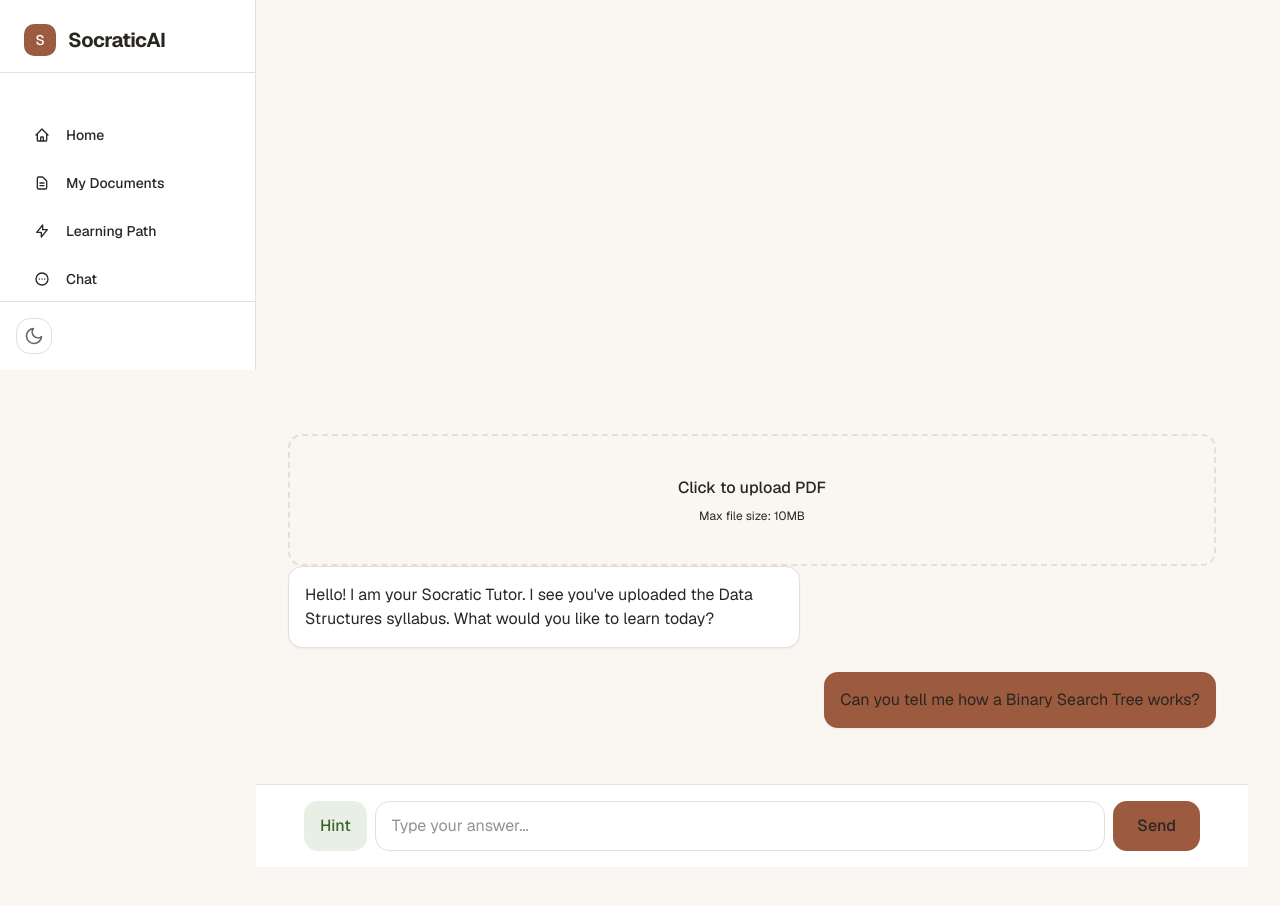
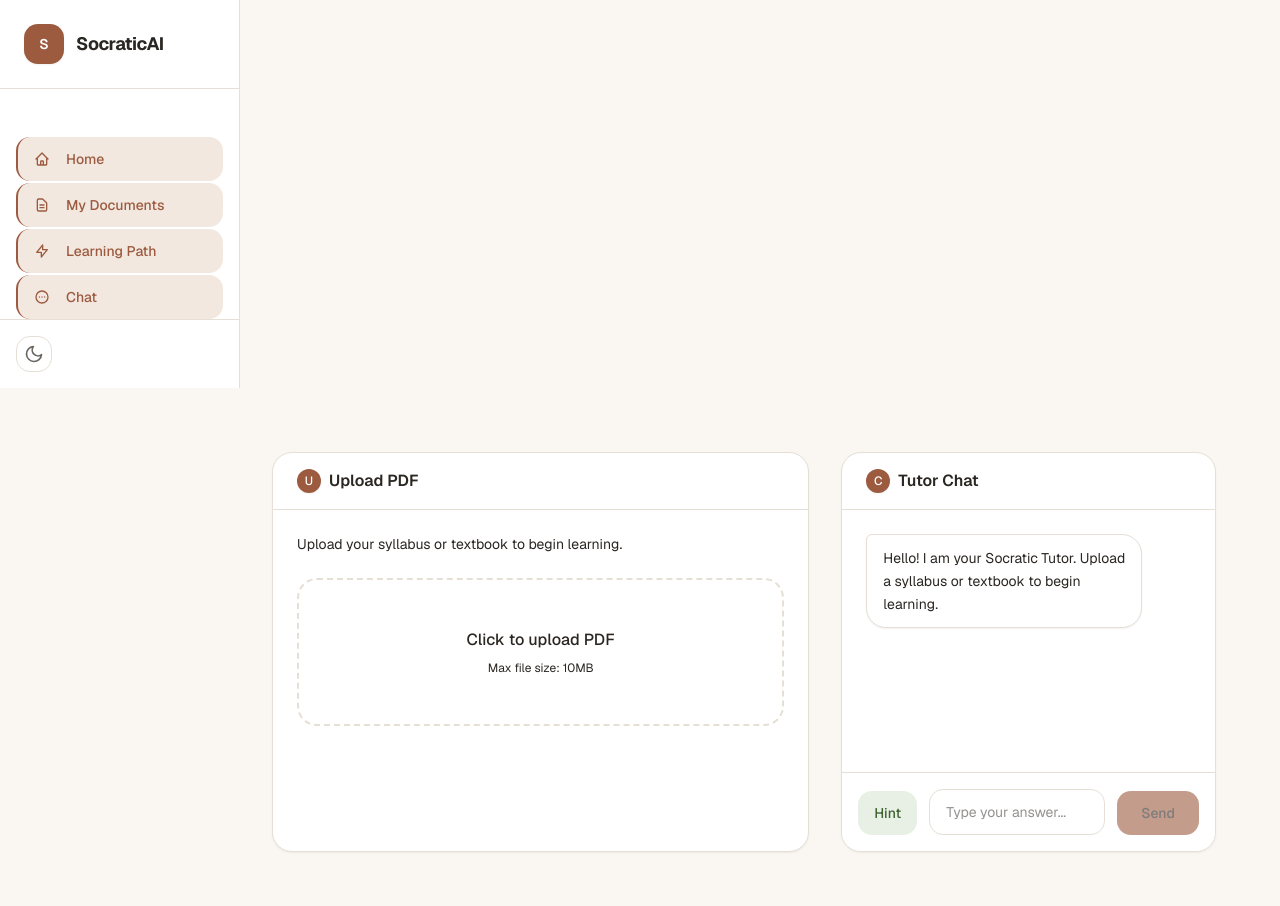
Before and after one commit to SHREYA-G-AMIN/socratic-ai-tutor, a Next.js app: page / in a window 1280 px wide. Shown: the top 906 px of the page. Built offline with nearby package versions, Linux system fonts and the light colour scheme.

Commit message:
feat: initialize core application layout, styling, and UI components

```diff
--- a/src/app/page.tsx
+++ b/src/app/page.tsx
@@ -6,55 +6,145 @@ import { DocumentPreview } from "@/components/DocumentPreview";
 import { PdfUploader } from "@/components/PdfUploader";
 import type { DocumentUploadSuccessData } from "@/types/document";
 
+interface Message {
+  role: "tutor" | "student" | "hint";
+  text: string;
+}
+
+const INITIAL_MESSAGES: Message[] = [
+  {
+    role: "tutor",
+    text:
+      "Hello! I am your Socratic Tutor. Upload a syllabus or textbook to begin learning.",
+  },
+];
+
 export default function Home() {
-  const [showHint, setShowHint] = useState(false);
   const [isLoading, setIsLoading] = useState(false);
   const [uploadedDocument, setUploadedDocument] =
     useState<DocumentUploadSuccessData | null>(null);
+  const [messages, setMessages] = useState<Message[]>(INITIAL_MESSAGES);
+  const [inputValue, setInputValue] = useState("");
 
   const handleHintClick = () => {
-    setShowHint(true);
+    setMessages((prev) => [
+      ...prev,
+      {
+        role: "hint",
+        text:
+          "Hint: Think about how a tree structure splits data into smaller halves!",
+      },
+    ]);
   };
 
   const handleSendClick = () => {
+    if (!inputValue.trim()) return;
+
+    const userMsg: Message = { role: "student", text: inputValue };
+    setMessages((prev) => [...prev, userMsg]);
+    setInputValue("");
     setIsLoading(true);
+
     setTimeout(() => {
       setIsLoading(false);
-    }, 3000);
+      setMessages((prev) => [
+        ...prev,
+        {
+          role: "tutor",
+          text: "That is a great question. Let me think about that with you.",
+        },
+      ]);
+    }, 1500);
   };
+
+  const handleInputChange = (event: React.ChangeEvent<HTMLInputElement>) => {
+    setInputValue(event.target.value);
+  };
+
+  const handleInputKeyDown = (event: React.KeyboardEvent<HTMLInputElement>) => {
+    if (event.key === "Enter" && !event.shiftKey) {
+      event.preventDefault();
+      handleSendClick();
+    }
+  };
+
+  const isDisabled = isLoading || !inputValue.trim();
 
   return (
     <div className="flex flex-col h-full bg-background">
-      <div className="flex-1 p-4 md:p-8 overflow-y-auto">
+      <div className="flex-1 overflow-y-auto">
+        <div className="max-w-7xl mx-auto px-4 py-8 sm:px-6 lg:px-8">
+          {/* Desktop: document workspace left (~58%), tutor chat right (~42%) */}
+          <div className="lg:grid lg:grid-cols-12 gap-8">
+
+            {/* LEFT — Document Workspace */}
+            <div className="lg:col-span-7 space-y-8">
+              <section className="flex flex-col h-full min-h-[50vh]">
+                <div className="rounded-xl border border-border bg-surface shadow-sm overflow-hidden flex flex-col h-full">
+                  {uploadedDocument ? (
+                    <DocumentPreview document={uploadedDocument} />
+                  ) : (
+                    <>
+                      <header className="flex items-center gap-2 border-b border-border px-6 py-4">
+                        <div className="w-6 h-6 rounded-lg bg-accent-primary flex items-center justify-center text-text-on-accent font-medium text-xs shadow-sm">
+                          U
+                        </div>
+                        <h2 className="text-base font-semibold text-primary">
+                          Upload PDF
+                        </h2>
+                      </header>
+                      <div className="p-6 space-y-6">
+                        <p className="text-sm text-secondary">
+                          Upload your syllabus or textbook to begin learning.
+                        </p>
                         <PdfUploader onUploaded={setUploadedDocument} />
+                      </div>
+                    </>
+                  )}
+                </div>
+              </section>
+            </div>
 
-        {uploadedDocument && (
-          <DocumentPreview document={uploadedDocument} />
-        )}
+            {/* RIGHT — Tutor Chat */}
+            <div className="lg:col-span-5 flex flex-col h-full min-h-[50vh]">
+              <div className="rounded-xl border border-border bg-surface shadow-sm overflow-hidden flex flex-col h-full">
+                <header className="flex items-center justify-between border-b border-border px-6 py-4">
+                  <div className="flex items-center gap-2">
+                    <div className="w-6 h-6 rounded-lg bg-accent-primary flex items-center justify-center text-text-on-accent font-medium text-xs shadow-sm">
+                      C
+                    </div>
+                    <h2 className="text-base font-semibold text-primary">
+                      Tutor Chat
+                    </h2>
+                  </div>
+                </header>
 
-        <div className="flex justify-start mb-6">
-          <div className="bg-surface border border-border text-primary p-4 rounded-lg shadow-sm max-w-lg text-sm md:text-base">
-            <p>Hello! I am your Socratic Tutor. I see you&apos;ve uploaded the Data Structures syllabus. What would you like to learn today?</p>
+                {/* Scrollable message history */}
+                <div className="flex-1 min-h-0 overflow-y-auto p-6 space-y-6">
+                  {messages.map((msg, idx) => (
+                    <div
+                      key={idx}
+                      className={`flex ${
+                        msg.role === "student" ? "justify-end" : "justify-start"
+                      }`}
+                    >
+                      <div
+                        className={`max-w-[85%] px-4 py-3 rounded-xl text-sm leading-relaxed shadow-sm whitespace-pre-wrap ${
+                          msg.role === "tutor"
+                            ? "bg-surface border border-border text-primary rounded-tl-sm rounded-tr-xl rounded-br-xl rounded-bl-xl"
+                            : msg.role === "student"
+                            ? "bg-accent-primary text-on-accent rounded-tr-sm rounded-tl-xl rounded-bl-xl rounded-br-xl"
+                            : "bg-hint-bg border border-hint-border text-hint-text rounded-tl-sm rounded-tr-xl rounded-br-xl rounded-bl-xl"
+                        }`}
+                      >
+                        <p>{msg.text}</p>
                       </div>
                     </div>
-
-        <div className="flex justify-end mb-6">
-          <div className="bg-accent-primary text-on-accent p-4 rounded-lg shadow-sm max-w-lg text-sm md:text-base">
-            <p>Can you tell me how a Binary Search Tree works?</p>
-          </div>
-        </div>
-
-        {showHint && (
-          <div className="flex justify-start mb-6">
-            <div className="bg-hint-bg border border-hint-border text-hint-text p-4 rounded-lg shadow-sm max-w-lg text-sm md:text-base">
-              <p>Hint: Think about how a tree structure splits data into smaller halves!</p>
-            </div>
-          </div>
-        )}
+                  ))}
 
                   {isLoading && (
-          <div className="flex justify-start mb-6">
-            <div className="bg-surface border border-border p-4 rounded-lg shadow-sm flex items-center gap-2">
+                    <div className="flex justify-start">
+                      <div className="bg-surface border border-border px-4 py-3 rounded-xl text-primary shadow-sm max-w-[85%] rounded-tl-sm rounded-tr-xl rounded-br-xl rounded-bl-xl flex items-center gap-2">
                         <div className="w-2 h-2 bg-text-muted rounded-full animate-bounce"></div>
                         <div className="w-2 h-2 bg-text-muted rounded-full animate-bounce" style={{ animationDelay: "150ms" }}></div>
                         <div className="w-2 h-2 bg-text-muted rounded-full animate-bounce" style={{ animationDelay: "300ms" }}></div>
@@ -63,11 +153,13 @@ export default function Home() {
                   )}
                 </div>
 
-      <div className="p-4 bg-surface border-t border-border">
-        <div className="flex flex-wrap md:flex-nowrap gap-2 max-w-4xl mx-auto">
+                {/* Composer anchored to bottom of chat panel */}
+                <div className="border-t border-border bg-surface p-4">
+                  <div className="flex gap-3 items-end">
                     <button
                       onClick={handleHintClick}
-            className="bg-hint-bg text-hint-text px-4 py-3 rounded-lg font-medium hover:bg-hint-border transition text-sm md:text-base shrink-0"
+                      disabled={isLoading}
+                      className="shrink-0 bg-hint-bg text-hint-text px-4 py-3 rounded-lg font-medium hover:bg-hint-border transition-colors text-sm disabled:opacity-60 disabled:cursor-not-allowed"
                       title="Need a hint?"
                     >
                       Hint
@@ -76,17 +168,27 @@ export default function Home() {
                     <input
                       type="text"
                       placeholder="Type your answer..."
-            className="flex-1 border border-border rounded-lg px-4 py-3 focus:outline-none focus:border-accent-primary bg-surface text-primary text-sm md:text-base min-w-[150px] placeholder:text-muted"
+                      value={inputValue}
+                      onChange={handleInputChange}
+                      onKeyDown={handleInputKeyDown}
+                      disabled={isLoading}
+                      className="flex-1 min-w-[150px] border border-border rounded-lg px-4 py-3 bg-surface text-primary focus:outline-none focus:border-accent-primary transition-colors placeholder:text-muted text-sm"
                     />
 
                     <button
                       onClick={handleSendClick}
-            className="bg-accent-primary text-on-accent px-6 py-3 rounded-lg font-medium hover:bg-accent-primary-hover transition text-sm md:text-base shrink-0"
+                      disabled={isDisabled}
+                      className="shrink-0 bg-accent-primary text-on-accent px-6 py-3 rounded-lg font-medium hover:bg-accent-primary-hover transition-colors text-sm disabled:opacity-60 disabled:cursor-not-allowed"
                     >
                       Send
                     </button>
                   </div>
                 </div>
               </div>
+            </div>
+          </div>
+        </div>
+      </div>
+    </div>
   );
 }
--- a/src/components/AppShell.tsx
+++ b/src/components/AppShell.tsx
@@ -5,10 +5,10 @@ import { Sidebar } from "@/components/Sidebar";
 import { ThemeToggle } from "@/components/ThemeToggle";
 
 const MOBILE_NAV_ITEMS = [
-  { href: "/", label: "Home" },
-  { href: "/", label: "My Documents" },
-  { href: "/", label: "Learning Path" },
-  { href: "/", label: "Chat" },
+  { href: "/", label: "Home", icon: "home" },
+  { href: "/", label: "My Documents", icon: "documents" },
+  { href: "/", label: "Learning Path", icon: "path" },
+  { href: "/", label: "Chat", icon: "chat" },
 ];
 
 export function AppShell({ children }: { children: React.ReactNode }) {
@@ -19,12 +19,12 @@ export function AppShell({ children }: { children: React.ReactNode }) {
   return (
     <div className="flex flex-col h-screen bg-background">
       <header
-        className="md:hidden flex items-center justify-between px-4 py-3 border-b border-border bg-surface z-20"
+        className="md:hidden flex items-center justify-between px-4 py-3.5 border-b border-border bg-surface z-20 shrink-0"
       >
-        <h1 className="text-xl font-bold text-primary">SocraticAI</h1>
+        <h1 className="text-lg font-bold text-primary">SocraticAI</h1>
         <button
           onClick={() => setSidebarOpen((prev) => !prev)}
-          className="w-9 h-9 rounded-lg border border-border bg-surface text-text-secondary hover:bg-surface-hover hover:text-text-primary transition-colors"
+          className="w-10 h-10 rounded-lg border border-border bg-surface text-text-secondary hover:bg-surface-hover hover:text-text-primary transition-colors"
           aria-label={sidebarOpen ? "Close navigation" : "Open navigation"}
           aria-expanded={sidebarOpen}
         >
@@ -70,15 +70,15 @@ export function AppShell({ children }: { children: React.ReactNode }) {
         )}
 
         <aside
-          className={`fixed left-0 top-0 h-full w-64 bg-surface border-r border-border z-50 transition-transform duration-300 ease-in-out ${
+          className={`fixed left-0 top-0 h-full w-60 bg-surface border-r border-border z-50 transition-transform duration-300 ease-in-out ${
             sidebarOpen ? "translate-x-0" : "-translate-x-full"
           } md:hidden`}
         >
           <div className="p-4 flex items-center justify-between border-b border-border pb-3 mb-6">
-            <span className="text-xl font-bold text-primary">SocraticAI</span>
+            <span className="text-lg font-bold text-primary">SocraticAI</span>
             <button
               onClick={closeSidebar}
-              className="w-8 h-8 rounded-lg hover:bg-surface-hover transition-colors"
+              className="w-9 h-9 rounded-lg hover:bg-surface-hover transition-colors"
               aria-label="Close navigation"
             >
               <svg
@@ -96,16 +96,16 @@ export function AppShell({ children }: { children: React.ReactNode }) {
               </svg>
             </button>
           </div>
-          <nav className="px-3 space-y-1">
+          <nav className="px-3 space-y-0.5">
             {MOBILE_NAV_ITEMS.map((item) => (
               <a
                 key={item.label}
                 href={item.href}
-                className="flex items-center gap-3 px-4 py-3 rounded-lg text-secondary hover:text-primary hover:bg-surface-hover transition-colors border-l-2 border-transparent hover:border-surface-tertiary"
+                className="flex items-center gap-3 px-4 py-3 rounded-lg text-sm font-medium text-secondary hover:text-primary hover:bg-surface-hover transition-colors border-l-2 border-transparent hover:border-surface-tertiary"
                 aria-current={item.href === "/" ? "page" : undefined}
               >
-                <span className="w-5 text-muted">{renderIcon(item.label)}</span>
-                <span className="text-sm font-medium">{item.label}</span>
+                <span className="w-5 text-center">{renderIcon(item.icon)}</span>
+                <span>{item.label}</span>
               </a>
             ))}
           </nav>
@@ -116,7 +116,7 @@ export function AppShell({ children }: { children: React.ReactNode }) {
 
         <Sidebar className="hidden md:block" />
 
-        <main className="md:pl-64 flex-1 overflow-y-auto p-4 md:p-8">
+        <main className="md:pl-60 flex-1 overflow-y-auto p-4 md:p-8">
           {children}
         </main>
       </div>
@@ -124,27 +124,27 @@ export function AppShell({ children }: { children: React.ReactNode }) {
   );
 }
 
-function renderIcon(label: string): React.ReactElement {
-  switch (label) {
-    case "Home":
+function renderIcon(icon: string): React.ReactElement {
+  switch (icon) {
+    case "home":
       return (
         <svg className="w-4 h-4" fill="none" stroke="currentColor" viewBox="0 0 24 24">
           <path strokeLinecap="round" strokeLinejoin="round" strokeWidth={2} d="M3 12l2-2m0 0l7-7 7 7M5 10v10a1 1 0 001 1h3m10-11l2 2m-2-2v10a1 1 0 01-1 1h-3m-6 0a1 1 0 001-1v-4a1 1 0 011-1h2a1 1 0 011 1v4a1 1 0 001 1m-6 0h6" />
         </svg>
       );
-    case "My Documents":
+    case "documents":
       return (
         <svg className="w-4 h-4" fill="none" stroke="currentColor" viewBox="0 0 24 24">
           <path strokeLinecap="round" strokeLinejoin="round" strokeWidth={2} d="M9 12h6m-6 4h6m2 5H7a2 2 0 01-2-2V5a2 2 0 012-2h5.586a1 1 0 01.707.293l5.414 5.414a1 1 0 01.293.707V19a2 2 0 01-2 2z" />
         </svg>
       );
-    case "Learning Path":
+    case "path":
       return (
         <svg className="w-4 h-4" fill="none" stroke="currentColor" viewBox="0 0 24 24">
           <path strokeLinecap="round" strokeLinejoin="round" strokeWidth={2} d="M13 10V3L4 14h7v7l9-11h-7z" />
         </svg>
       );
-    case "Chat":
+    case "chat":
       return (
         <svg className="w-4 h-4" fill="none" stroke="currentColor" viewBox="0 0 24 24">
           <path strokeLinecap="round" strokeLinejoin="round" strokeWidth={2} d="M8 12h.01M12 12h.01M16 12h.01M21 12a9 9 0 11-18 0 9 9 0 0118 0z" />
--- a/src/components/PdfUploader.tsx
+++ b/src/components/PdfUploader.tsx
@@ -141,23 +141,23 @@ export function PdfUploader({ onUploaded }: PdfUploaderProps) {
         onClick={() => fileInputRef.current?.click()}
         disabled={isBusy}
         aria-busy={isBusy}
-        className="w-full border-2 border-dashed border-border rounded-lg p-6 md:p-10 text-center hover:bg-surface-hover hover:border-accent-primary transition-colors cursor-pointer disabled:cursor-not-allowed disabled:opacity-60 disabled:hover:bg-transparent disabled:hover:border-border"
+        className="w-full border-2 border-dashed border-border rounded-xl p-8 md:p-12 text-center hover:bg-surface-hover hover:border-accent-primary transition-colors cursor-pointer disabled:cursor-not-allowed disabled:opacity-60 disabled:hover:bg-transparent disabled:hover:border-border"
       >
         <p className="text-secondary font-medium">
-          {isBusy ? "Uploading PDF..." : "Click to upload PDF"}
+          {isBusy ? "Uploading PDF…" : "Click to upload PDF"}
         </p>
         <p className="text-xs text-muted mt-2">Max file size: 10MB</p>
       </button>
 
       {stage && (
-        <div className="mt-4" aria-live="polite">
-          <div className="flex items-center justify-between gap-2 text-xs text-secondary">
+        <div className="mt-6" aria-live="polite">
+          <div className="flex items-center justify-between gap-2 text-sm text-secondary mb-2">
             <span className="truncate">{selectedName}</span>
-            <span className="shrink-0">
-              {stage === "uploading" ? `${progress}%` : "Extracting text..."}
+            <span className="shrink-0 font-medium">
+              {stage === "uploading" ? `${progress}%` : "Extracting text…"}
             </span>
           </div>
-          <div className="mt-1.5 h-1.5 w-full overflow-hidden rounded-full bg-border">
+          <div className="h-2 w-full overflow-hidden rounded-full bg-border">
             <div
               className={`h-full rounded-full bg-accent-primary transition-[width] duration-200 ${
                 stage === "processing" ? "animate-pulse" : ""
@@ -172,7 +172,7 @@ export function PdfUploader({ onUploaded }: PdfUploaderProps) {
 
       {error && (
         <div
-          className="mt-4 rounded-lg border border-error-border bg-error-bg p-3"
+          className="mt-6 rounded-xl border border-error-border bg-error-bg p-4"
           role="alert"
         >
           <p className="text-sm font-medium text-error-text">
@@ -183,7 +183,7 @@ export function PdfUploader({ onUploaded }: PdfUploaderProps) {
       )}
 
       {uploaded && !error && (
-        <div className="mt-4 rounded-lg border border-success-border bg-success-bg p-3">
+        <div className="mt-6 rounded-xl border border-success-border bg-success-bg p-4">
           <p className="text-sm font-medium text-success-text">Document ready</p>
           <p className="mt-1 truncate text-sm text-success-text">
             {uploaded.fileName}
--- a/src/components/Sidebar.tsx
+++ b/src/components/Sidebar.tsx
@@ -1,40 +1,49 @@
 "use client";
 
 import Link from "next/link";
+import { usePathname } from "next/navigation";
 import { ThemeToggle } from "@/components/ThemeToggle";
 
 const NAV_ITEMS = [
-  { href: "/", label: "Home" },
-  { href: "/", label: "My Documents" },
-  { href: "/", label: "Learning Path" },
-  { href: "/", label: "Chat" },
+  { href: "/", label: "Home", icon: "home" },
+  { href: "/", label: "My Documents", icon: "documents" },
+  { href: "/", label: "Learning Path", icon: "path" },
+  { href: "/", label: "Chat", icon: "chat" },
 ];
 
 export function Sidebar({ className }: { className?: string }) {
+  const pathname = usePathname();
 
   return (
     <aside
-      className={`flex flex-col w-64 bg-surface border-r border-border shrink-0 ${className ?? ""}`}
+      className={`flex flex-col w-60 bg-surface border-r border-border shrink-0 z-20 ${className ?? ""}`}
     >
-      <div className="p-6 flex items-center gap-3 mb-10 border-b border-border pb-4">
-        <div className="w-8 h-8 rounded-md bg-accent-primary flex items-center justify-center text-text-on-accent font-medium text-sm">
+      <div className="p-6 flex items-center gap-3 mb-12 border-b border-border pb-6">
+        <div className="w-10 h-10 rounded-lg bg-accent-primary flex items-center justify-center text-text-on-accent font-semibold text-sm shadow-sm">
           S
         </div>
-        <span className="text-xl font-bold text-primary tracking-tight">SocraticAI</span>
+        <span className="text-lg font-bold text-primary tracking-tight">SocraticAI</span>
       </div>
 
-      <nav className="flex-1 px-4 space-y-1">
-        {NAV_ITEMS.map((item) => (
-          <Link
-            key={item.label}
-            href={item.href}
-            className="flex items-center gap-3 px-4 py-3 rounded-lg text-secondary hover:text-primary hover:bg-surface-hover transition-colors border-l-2 border-transparent hover:border-surface-tertiary"
-            aria-current={item.href === "/" ? "page" : undefined}
-          >
-            <span className="w-5 text-muted">{renderIcon(item.label)}</span>
-            <span className="text-sm font-medium">{item.label}</span>
-          </Link>
-        ))}
+      <nav className="flex-1 px-4 space-y-0.5">
+        {NAV_ITEMS.map((item) => {
+          const isActive = pathname === item.href;
+          return (
+            <Link
+              key={item.label}
+              href={item.href}
+              className={`flex items-center gap-3 px-4 py-3 rounded-lg text-sm font-medium transition-colors border-l-2 ${
+                isActive
+                  ? "border-accent-primary bg-accent-primary-soft text-accent-primary"
+                  : "border-transparent text-secondary hover:text-primary hover:bg-surface-hover"
+              }`}
+              aria-current={isActive ? "page" : undefined}
+            >
+              <span className="w-5 text-center">{renderIcon(item.icon)}</span>
+              <span>{item.label}</span>
+            </Link>
+          );
+        })}
       </nav>
 
       <div className="p-4 border-t border-border mt-auto">
@@ -44,27 +53,27 @@ export function Sidebar({ className }: { className?: string }) {
   );
 }
 
-function renderIcon(label: string): React.ReactElement {
-  switch (label) {
-    case "Home":
+function renderIcon(icon: string): React.ReactElement {
+  switch (icon) {
+    case "home":
       return (
         <svg className="w-4 h-4" fill="none" stroke="currentColor" viewBox="0 0 24 24">
           <path strokeLinecap="round" strokeLinejoin="round" strokeWidth={2} d="M3 12l2-2m0 0l7-7 7 7M5 10v10a1 1 0 001 1h3m10-11l2 2m-2-2v10a1 1 0 01-1 1h-3m-6 0a1 1 0 001-1v-4a1 1 0 011-1h2a1 1 0 011 1v4a1 1 0 001 1m-6 0h6" />
         </svg>
       );
-    case "My Documents":
+    case "documents":
       return (
         <svg className="w-4 h-4" fill="none" stroke="currentColor" viewBox="0 0 24 24">
           <path strokeLinecap="round" strokeLinejoin="round" strokeWidth={2} d="M9 12h6m-6 4h6m2 5H7a2 2 0 01-2-2V5a2 2 0 012-2h5.586a1 1 0 01.707.293l5.414 5.414a1 1 0 01.293.707V19a2 2 0 01-2 2z" />
         </svg>
       );
-    case "Learning Path":
+    case "path":
       return (
         <svg className="w-4 h-4" fill="none" stroke="currentColor" viewBox="0 0 24 24">
           <path strokeLinecap="round" strokeLinejoin="round" strokeWidth={2} d="M13 10V3L4 14h7v7l9-11h-7z" />
         </svg>
       );
-    case "Chat":
+    case "chat":
       return (
         <svg className="w-4 h-4" fill="none" stroke="currentColor" viewBox="0 0 24 24">
           <path strokeLinecap="round" strokeLinejoin="round" strokeWidth={2} d="M8 12h.01M12 12h.01M16 12h.01M21 12a9 9 0 11-18 0 9 9 0 0118 0z" />
```
Also changed, not shown: src/app/globals.css (+53 -0 lines), src/app/layout.tsx (+1 -16 lines), src/components/DocumentPreview.tsx (+8 -3 lines), src/lib/theme.tsx (+9 -1 lines). Lines whose indentation alone changed are shown as unchanged.
